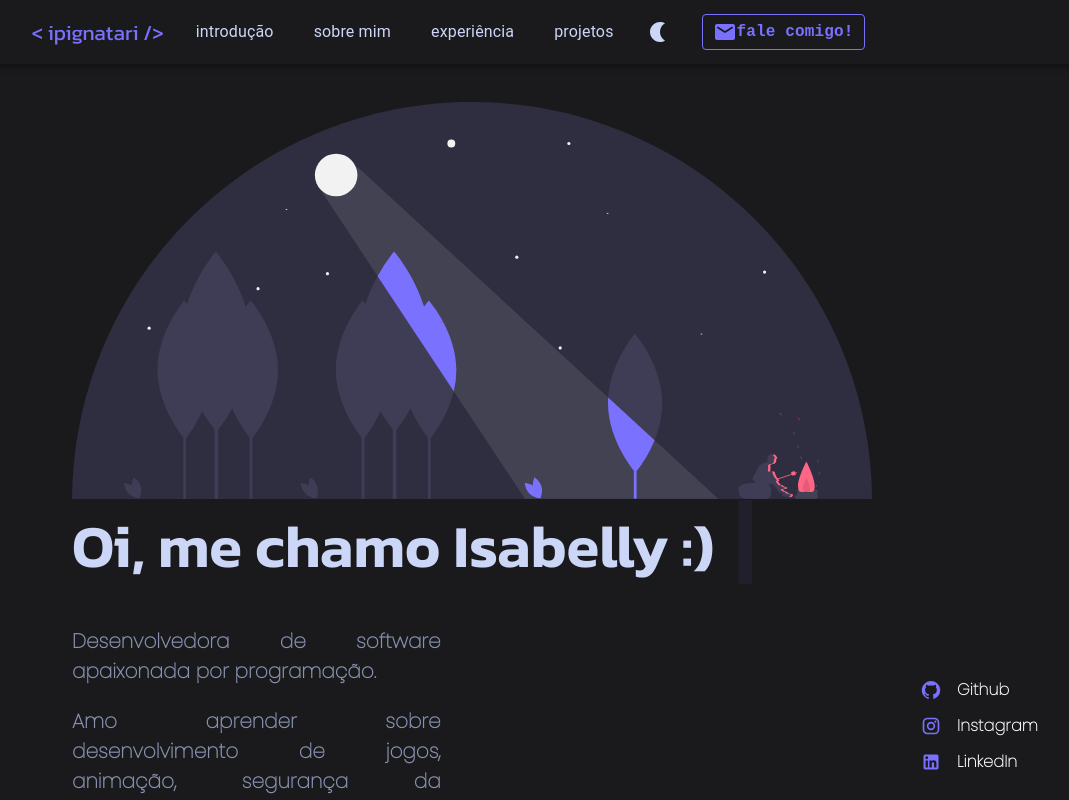
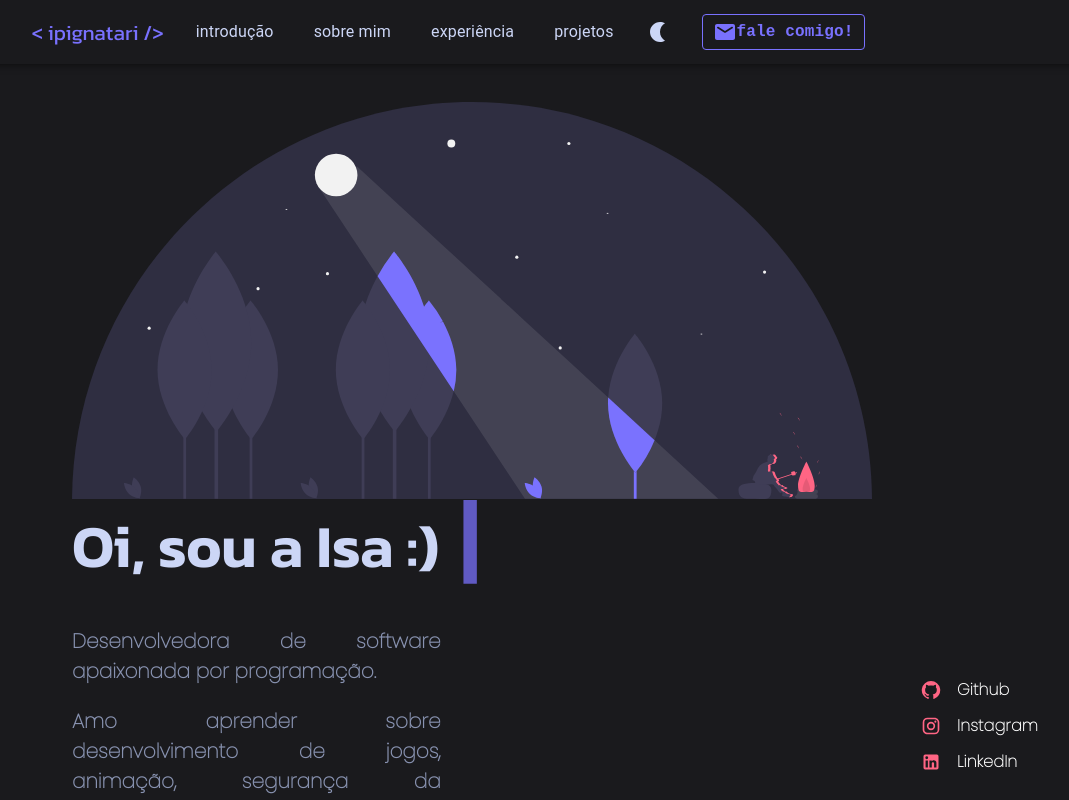
Before and after one commit to isapign/ipignatari, a React (Create React App) app: page / in a window 1280 px wide. Shown: the whole page, without its empty margins (184-1253 px from the left). Built offline with nearby package versions, Linux system fonts and the light colour scheme.

Commit message:
adiciona homepage no package.json e faz ajustes de cor e texto em ContactMe e Introduction components

```diff
--- a/package.json
+++ b/package.json
@@ -1,6 +1,7 @@
 {
   "name": "isabelly-pignatari",
   "version": "0.1.0",
+  "homepage": "./",
   "private": true,
   "dependencies": {
     "@emotion/react": "^11.11.1",
--- a/src/components/ContactMe.js
+++ b/src/components/ContactMe.js
@@ -11,7 +11,7 @@ const ContactMe = () => {
         <MenuList>
             <MenuItem>
                 <ListItemIcon>
-                  <GitHubIcon fontSize="small" htmlColor='#7971fe'/>
+                  <GitHubIcon fontSize="small" htmlColor='#ff6584'/>
                 </ListItemIcon>
                 <ListItemText>
                     <a target="_blank" rel="noopener noreferrer" href="https://github.com/isapign/">
@@ -21,7 +21,7 @@ const ContactMe = () => {
             </MenuItem>
             <MenuItem>
                 <ListItemIcon>
-                  <InstagramIcon fontSize="small" htmlColor='#7971fe'/>
+                  <InstagramIcon fontSize="small" htmlColor='#ff6584'/>
                 </ListItemIcon>
                 <ListItemText>
                     <a target="_blank" rel="noopener noreferrer" href="https://www.instagram.com/isapign/">
@@ -31,7 +31,7 @@ const ContactMe = () => {
             </MenuItem>
             <MenuItem>
                 <ListItemIcon>
-                  <LinkedInIcon fontSize="small" htmlColor='#7971fe'/>
+                  <LinkedInIcon fontSize="small" htmlColor='#ff6584'/>
                 </ListItemIcon>
                 <ListItemText>
                     <a target="_blank" rel="noopener noreferrer" href="https://www.linkedin.com/in/isabelly-pignatari/">
--- a/src/components/Introduction.js
+++ b/src/components/Introduction.js
@@ -32,7 +32,7 @@ class Introduction extends React.Component {
         <img src={logo} style={logoSize} alt="moonLight" />
         <Typist avgTypingDelay={80}>
             <span className="introduction-title">
-              {'Oi, me chamo Isabelly :) '}
+              {'Oi, sou a Isa :) '}
             </span>
         </Typist>
         <FadeSection>
```
